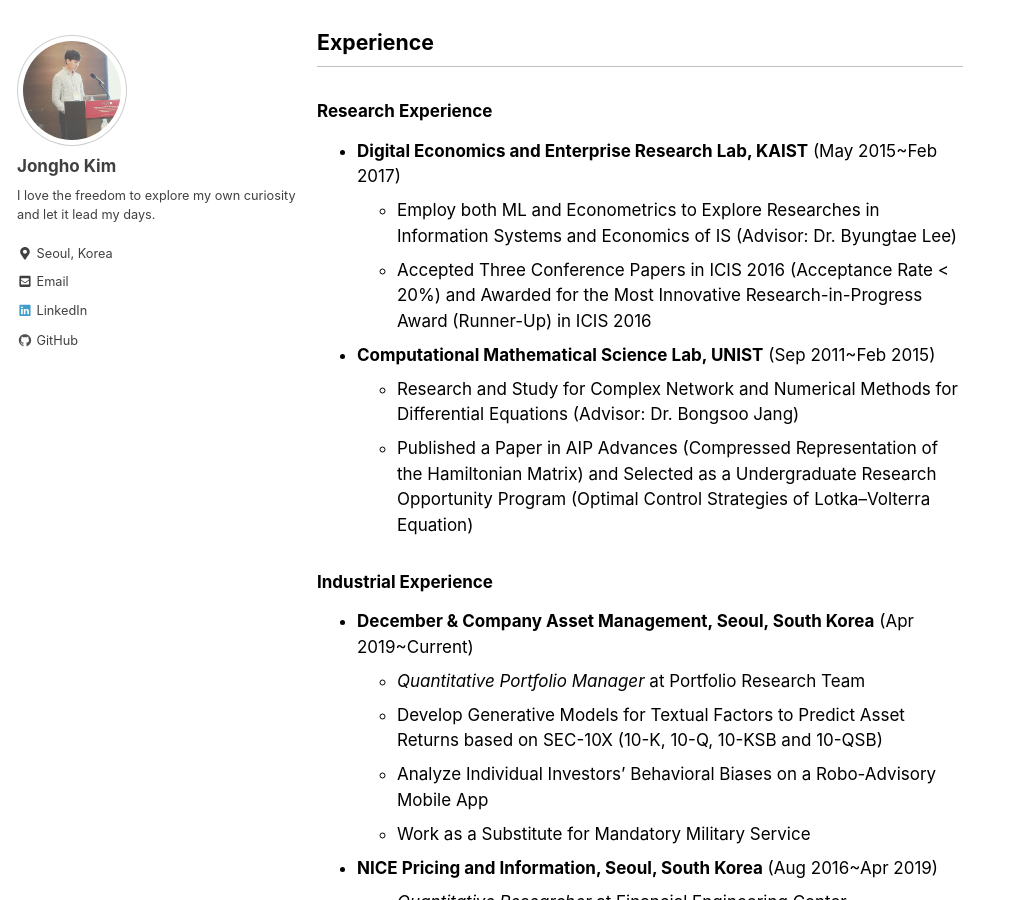
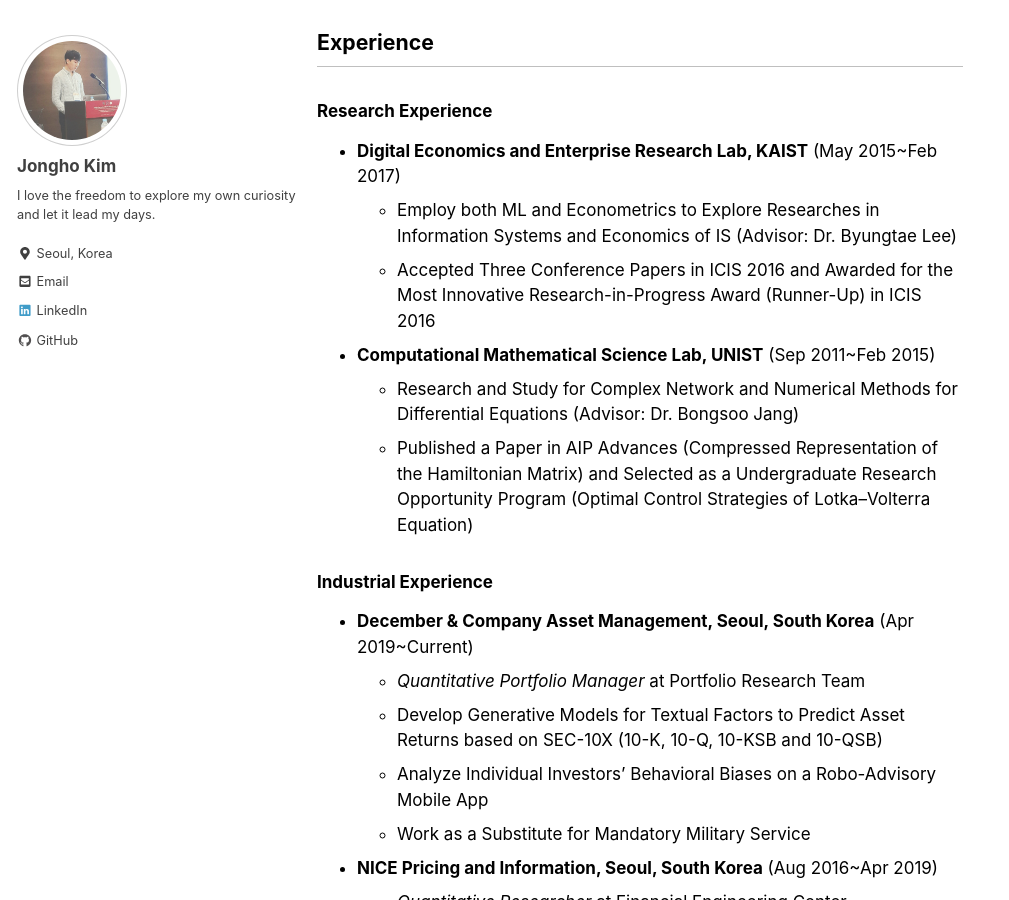
Before and after one commit to jonghkim/jonghkim.github.io, a Jekyll site: the page built from _pages/about.md, in a window 1280 px wide and 900 px high, scrolled down 558 px. Shown: the whole window, without its empty margins (0-1009 px from the left). Built offline with Jekyll 4.4.1, drawn with Linux system fonts in a browser that asks for light colours; nearby versions of some CDN libraries.

Commit message:
about me updated

```diff
--- a/_pages/about.md
+++ b/_pages/about.md
@@ -18,7 +18,7 @@ last_modified_at: 2019-03-19
 ### Research Experience
 - **Digital Economics and Enterprise Research Lab, KAIST** (May 2015~Feb 2017)
     - Employ both ML and Econometrics to Explore Researches in Information Systems and Economics of IS (Advisor: Dr. Byungtae Lee)
-    - Accepted Three Conference Papers in ICIS 2016 (Acceptance Rate < 20%) and Awarded for the Most Innovative Research-in-Progress Award (Runner-Up) in ICIS 2016
+    - Accepted Three Conference Papers in ICIS 2016 and Awarded for the Most Innovative Research-in-Progress Award (Runner-Up) in ICIS 2016
 
 - **Computational Mathematical Science Lab, UNIST** (Sep 2011~Feb 2015)
     - Research and Study for Complex Network and Numerical Methods for Differential Equations (Advisor: Dr. Bongsoo Jang)
```
